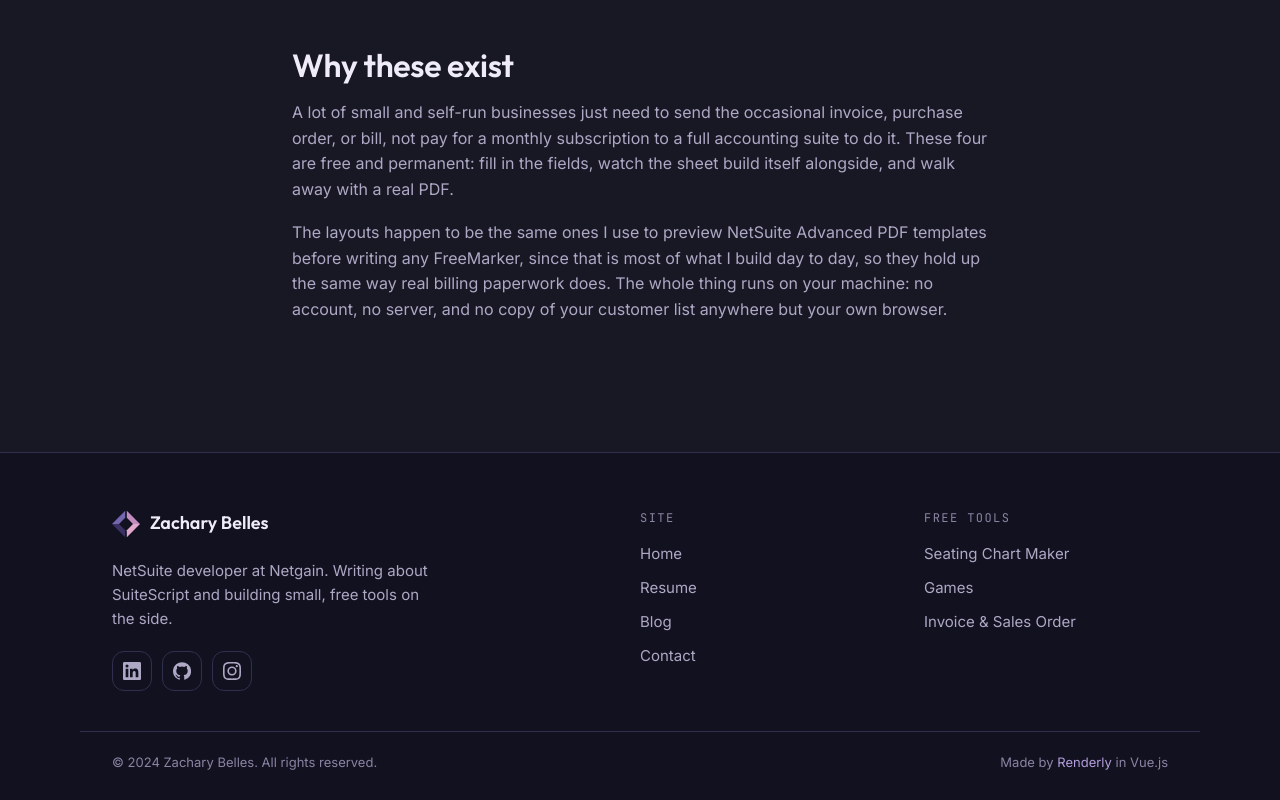
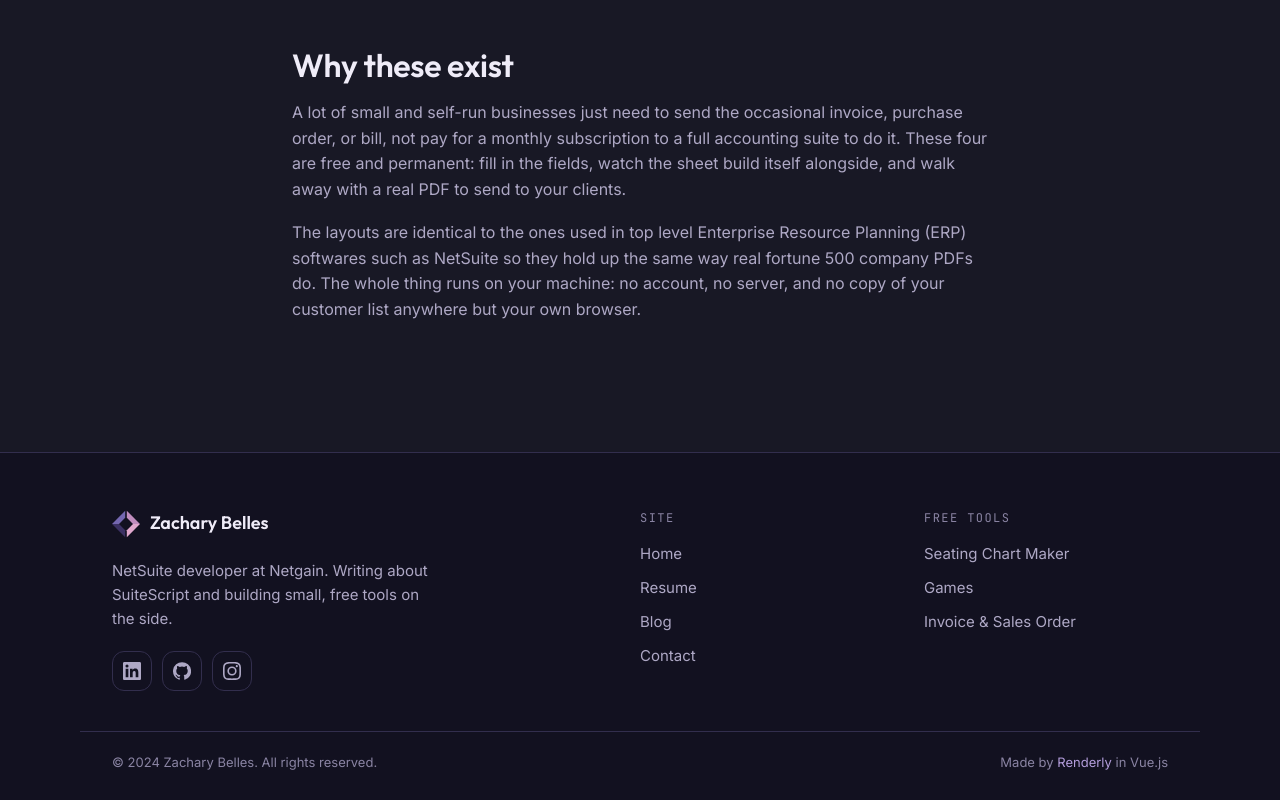
Before and after one commit to zmbelles/personal-site-v2, a Vue app: page /forms in a window 1280 px wide. Shown: the part 1522-2322 px from the top of the page. Built offline with nearby package versions, Linux system fonts and the light colour scheme.

Commit message:
change reason why this exists

```diff
--- a/src/components/forms/FormPage.vue
+++ b/src/components/forms/FormPage.vue
@@ -46,15 +46,14 @@
         occasional invoice, purchase order, or bill, not pay for a monthly
         subscription to a full accounting suite to do it. These four are
         free and permanent: fill in the fields, watch the sheet build itself
-        alongside, and walk away with a real PDF.
+        alongside, and walk away with a real PDF to send to your clients.
       </p>
       <p>
-        The layouts happen to be the same ones I use to preview NetSuite
-        Advanced PDF templates before writing any FreeMarker, since that is
-        most of what I build day to day, so they hold up the same way real
-        billing paperwork does. The whole thing runs on your machine: no
-        account, no server, and no copy of your customer list anywhere but
-        your own browser.
+        The layouts are identical to the ones used in top level Enterprise
+        Resource Planning (ERP) softwares such as NetSuite so they hold up
+        the same way real fortune 500 company PDFs do. The whole thing runs
+        on your machine: no account, no server, and no copy of your customer
+        list anywhere but your own browser.
       </p>
     </section>
   </div>
```
